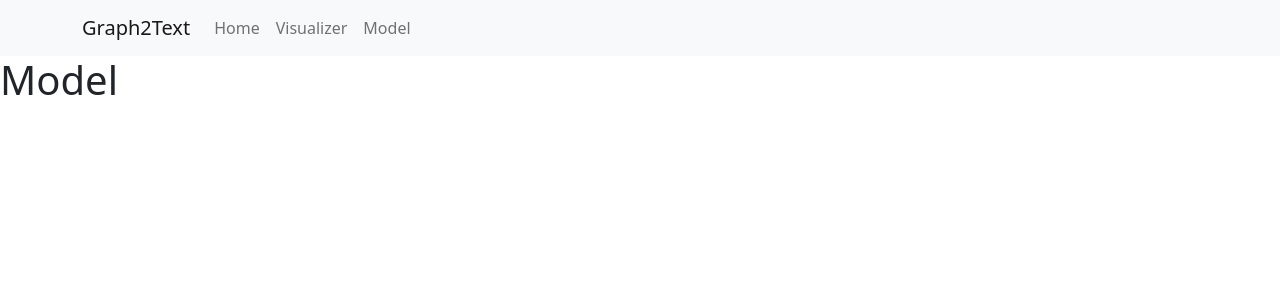
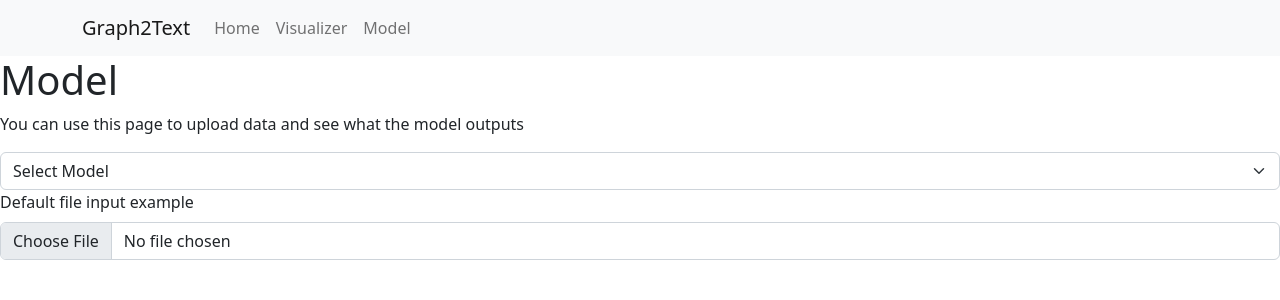
Before and after one commit to eychen2/KGTeller, a React (Create React App) app: page /model in a window 1280 px wide. Shown: the top 300 px of the page. Built offline with nearby package versions, Linux system fonts and the light colour scheme.

Commit message:
changed file indexing around

```diff
--- a/package.json
+++ b/package.json
@@ -7,6 +7,7 @@
     "@testing-library/react": "^13.3.0",
     "@testing-library/user-event": "^13.5.0",
     "@tisoap/react-flow-smart-edge": "^2.0.0",
+    "axios": "^1.1.3",
     "bootstrap": "^5.2.1",
     "downloadjs": "^1.4.7",
     "react": "^18.2.0",
--- /dev/null
+++ b/src/Components/FileStuff.js
@@ -0,0 +1,39 @@
+import React, {useEffect, useState} from 'react';
+import download from 'downloadjs';
+import Form from 'react-bootstrap/Form';
+const FileStuff=({elements, setElements, edges, sentence, setsentence, setjson, fileindex, setfileindex, files, setFiles}) =>{
+    const [filereader, setfilereader] = useState(new FileReader());
+    const fileRead = e => {
+        filereader.readAsText(e.target.files[0], "UTF-8");
+        setfileindex(0);
+    }
+    useEffect(()=> {
+        filereader.onload = e => {
+            setFiles(JSON.parse(e.target.result));
+        };
+    },[filereader]);
+    const saveFile = (e) =>{
+        e.preventDefault();
+        var tempnodes=[];
+        var tempedges=[];
+        for(var i=0; i<elements.length;++i)
+            tempnodes.push(elements[i].id);
+        for(var i=0; i<edges.length;++i)
+            tempedges.push({source: edges[i].source, target: edges[i].target, label: edges[i].label})
+        var tempjson = {nodes: tempnodes, edges: tempedges, text: sentence}
+        var filestring= JSON.stringify(tempjson)
+        download('['+filestring+']',"data.json","text/plain");
+    }
+    return(
+        <div>
+            <Form>
+                <Form.Group controlId="formFile" className="mb-3" onChange={fileRead}>
+                <Form.Label>Choose a file to load</Form.Label>
+                <Form.Control type="file" />
+                </Form.Group>
+            </Form>
+            <button onClick={saveFile} className="submitButton" type="submit" >Save File</button>
+        </div>
+    )
+}
+export default FileStuff;
--- a/src/Components/Form.js
+++ b/src/Components/Form.js
@@ -113,15 +113,6 @@ const Form = ({elements,setElements,edges, setEdges, setsentence, setcolors, set
         setsentence_holder('');
 
         },[elements,temp]);
-    const handleFile = e => {
-        filereader.readAsText(e.target.files[0], "UTF-8");
-    }
-    useEffect(()=> {
-        filereader.onload = e => {
-            Reset();
-            setFiles(JSON.parse(e.target.result));
-        };
-    },[filereader]);
     useEffect(()=> {
         console.log(fileindex)
         const current = files[fileindex]
@@ -160,18 +151,6 @@ const Form = ({elements,setElements,edges, setEdges, setsentence, setcolors, set
             console.log(current)
         }
     },[files,fileindex]);
-    const saveFile = (e) =>{
-        e.preventDefault();
-        var tempnodes=[];
-        var tempedges=[];
-        for(var i=0; i<elements.length;++i)
-            tempnodes.push(elements[i].id);
-        for(var i=0; i<edges.length;++i)
-            tempedges.push({source: edges[i].source, target: edges[i].target, label: edges[i].label})
-        var tempjson = {nodes: tempnodes, edges: tempedges, text: temp}
-        var filestring= JSON.stringify(tempjson)
-        download('['+filestring+']',"data.json","text/plain");
-    }
     return(
         <form>
             <div>
@@ -186,15 +165,8 @@ const Form = ({elements,setElements,edges, setEdges, setsentence, setcolors, set
             </div>
 
             <div>
-                <input type="text" value={sentence_holder} placeholder="Text" onChange={(e)=> setsentence_holder(e.target.value)} style={{width:800}}></input>
+                <input type="text" value={sentence_holder} placeholder="Text" onChange={(e)=> setsentence_holder(e.target.value)} style={{width:500}}></input>
             <button onClick={addText} className="submitButton" type="submit"> Add Text</button>
-            </div>
-            <div>
-            <input type="file" onChange={handleFile}/>
-            </div>
-            <div>
-            <button onClick={saveFile} className="submitButton" type="submit" >Save File</button>
-
             </div>
             <div>
             <button onClick={Reset} className="submitButton" type="submit" >Clear all</button>
--- a/src/Pages/KnowledgeVisualizer.js
+++ b/src/Pages/KnowledgeVisualizer.js
@@ -3,6 +3,7 @@ import ReactFlow, {
     useNodesState,
     useEdgesState,
   } from 'react-flow-renderer';
+  import FileStuff from '../Components/FileStuff'
   import Form from '../Components/Form'
   import React, {useState} from 'react'
   import { SmartBezierEdge } from '@tisoap/react-flow-smart-edge';
@@ -76,6 +77,9 @@ import ReactFlow, {
         </div>
 
        <Container>
+        <Row>
+          <FileStuff elements={nodes} setElements={setNodes} edges={edges} setEdges={setEdges} sentence={sentence} setsentence={setsentence} setjson={setjson} fileindex={fileindex} setfileindex={setfileindex} files={files} setFiles={setFiles} />
+        </Row>
         <Row style={{height:600}}>
 
           <Col>
--- a/src/Pages/Model.js
+++ b/src/Pages/Model.js
@@ -1,8 +1,39 @@
 import React from 'react'
+import Form from 'react-bootstrap/Form';
+
 const Model = () =>{
+    const fileRead = e => {
+        e.preventDefault();
+        var filereader=new FileReader();
+        filereader.readAsText(e.target.files[0], "UTF-8");
+        filereader.onload = e => {
+            console.log(JSON.parse(e.target.result));
+        };
+    }
+    const modelSelect = e => {
+        e.preventDefault();
+        console.log(e.target.value)
+    }
     return(
-        <div>
-         <h1>Model</h1>
+        <div className='app'>
+            <div>
+                <h1>Model</h1>
+                <p>You can use this page to upload data and see what the model outputs</p>
+            </div>
+            <div>
+                <Form.Select aria-label="Model chooser" onChange={modelSelect}>
+                    <option value="-1">Select Model</option>
+                    <option value="1">Model 1</option>
+                    <option value="2">Model 2</option>
+                    <option value="3">Model 3</option>
+                </Form.Select>
+                <Form>
+                    <Form.Group controlId="formFile" className="mb-3" onChange={fileRead}>
+                    <Form.Label>Default file input example</Form.Label>
+                    <Form.Control type="file" />
+                    </Form.Group>
+                </Form>
+            </div>
         </div>
     );
 }
```
Also changed, not shown: 1 other file (tests, documents, lock files or other folders).
